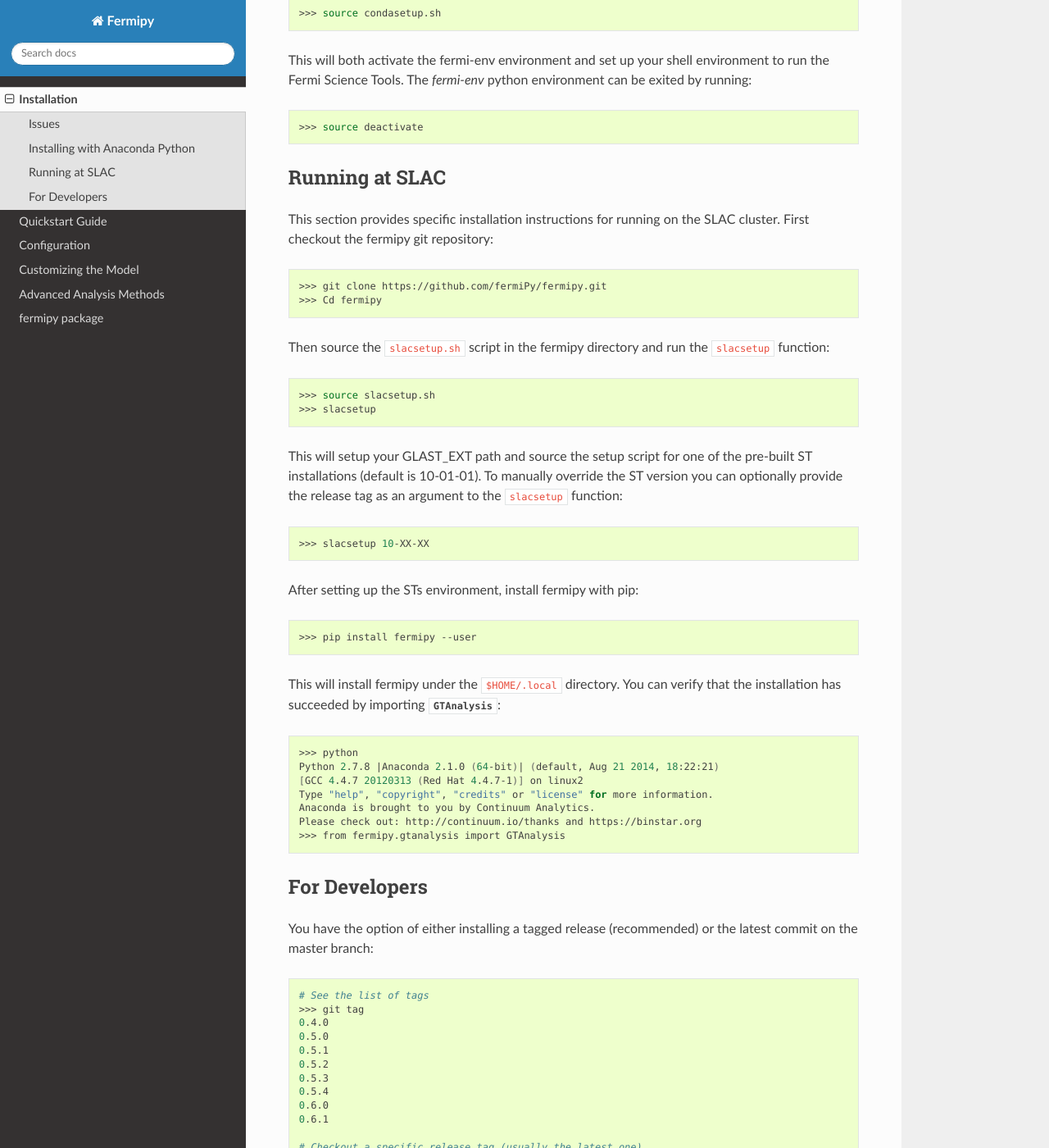
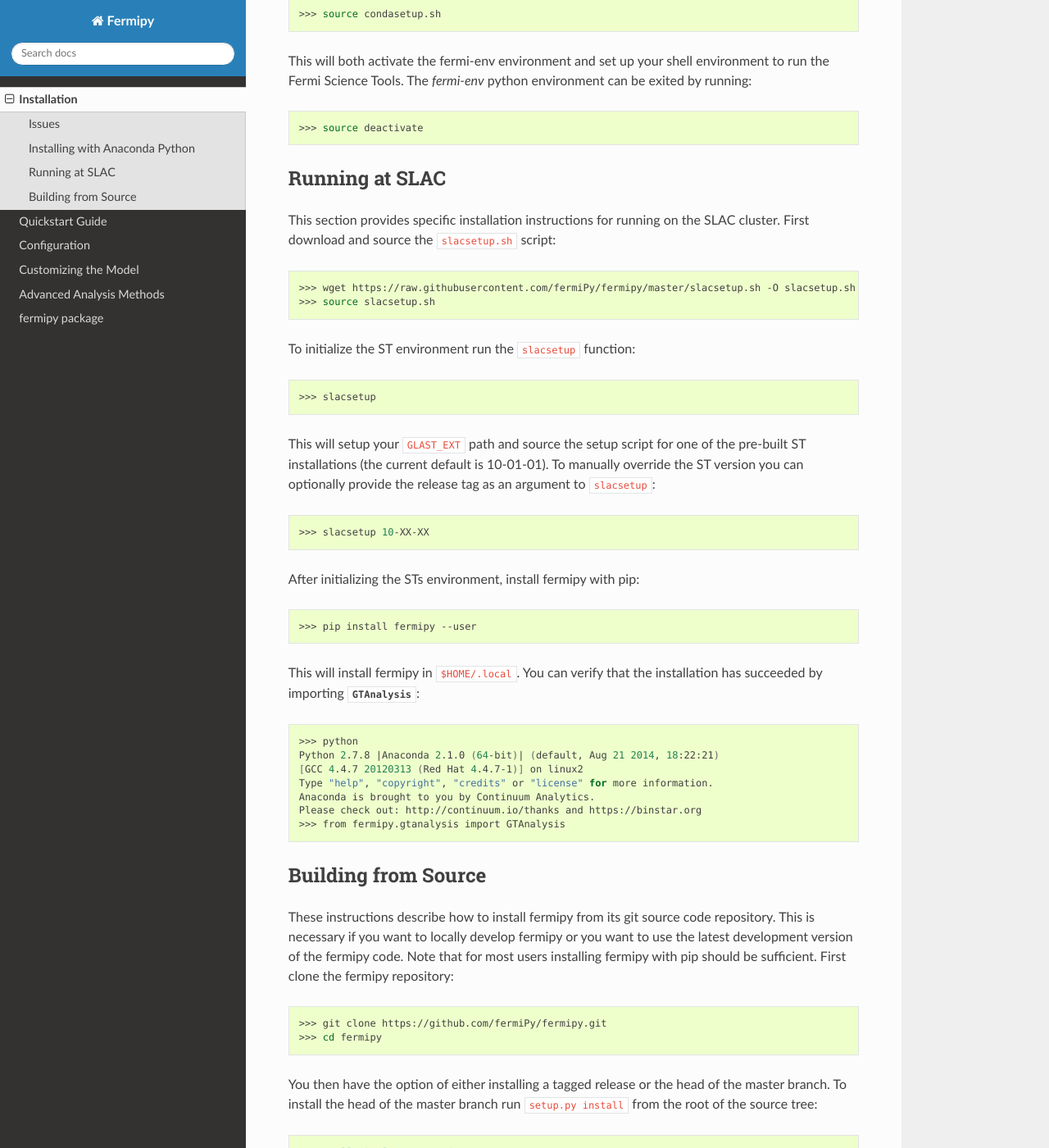
Before and after one commit to fermiPy/fermipy, a Sphinx documentation site: the page built from docs/install.rst, in a window 1280 px wide and 1400 px high, scrolled down 2508 px. Shown: the whole window at 82% size. Built offline with Sphinx 7.4.7 and the Read the Docs theme 2.0.0, drawn with Linux system fonts in a browser that asks for light colours; the version number could not be read and is left out; some of the changed text lies outside the part shown.

Commit message:
Update installation instructions.

```diff
--- a/docs/install.rst
+++ b/docs/install.rst
@@ -53,7 +53,7 @@ Download the latest version of fermiPy from the github repository:
 
    >>> git clone https://github.com/fermiPy/fermipy.git
 
-Run the setup.py script.  This will install the fermiPy package itself
+Run the ``setup.py script``.  This will install the fermiPy package itself
 and its dependencies in your local python environment:
 
 .. code-block:: bash
@@ -150,38 +150,36 @@ Running at SLAC
 ---------------
 
 This section provides specific installation instructions for running
-on the SLAC cluster.  First checkout the fermipy git repository:
+on the SLAC cluster.  First download and source the ``slacsetup.sh`` script:
 
 .. code-block:: bash
 
-   >>> git clone https://github.com/fermiPy/fermipy.git
-   >>> Cd fermipy
+   >>> wget https://raw.githubusercontent.com/fermiPy/fermipy/master/slacsetup.sh -O slacsetup.sh
+   >>> source slacsetup.sh
 
-Then source the ``slacsetup.sh`` script in the fermipy directory and run
-the ``slacsetup`` function:
+To initialize the ST environment run the ``slacsetup`` function:
 
 .. code-block:: bash
 
-   >>> source slacsetup.sh
    >>> slacsetup
 
-This will setup your GLAST_EXT path and source the setup script for
-one of the pre-built ST installations (default is 10-01-01).  To
-manually override the ST version you can optionally provide the
-release tag as an argument to the ``slacsetup`` function:
+This will setup your ``GLAST_EXT`` path and source the setup script
+for one of the pre-built ST installations (the current default is
+10-01-01).  To manually override the ST version you can optionally
+provide the release tag as an argument to ``slacsetup``:
 
 .. code-block:: bash
 
    >>> slacsetup 10-XX-XX
 
-After setting up the STs environment, install fermipy with pip:
+After initializing the STs environment, install fermipy with pip:
 
 .. code-block:: bash
 
    >>> pip install fermipy --user
 
-This will install fermipy under the ``$HOME/.local`` directory.  You
-can verify that the installation has succeeded by importing
+This will install fermipy in ``$HOME/.local``.  You can verify that
+the installation has succeeded by importing
 `~fermipy.gtanalysis.GTAnalysis`:
 
 .. code-block:: bash
@@ -194,15 +192,47 @@ can verify that the installation has succeeded by importing
    Please check out: http://continuum.io/thanks and https://binstar.org
    >>> from fermipy.gtanalysis import GTAnalysis
 
-For Developers
---------------
+.. _gitinstall:
 
-You have the option of either installing a tagged release
-(recommended) or the latest commit on the master branch:
+Building from Source
+--------------------
+
+These instructions describe how to install fermipy from its git source
+code repository.  This is necessary if you want to locally develop
+fermipy or you want to use the latest development version of the
+fermipy code.  Note that for most users installing fermipy with pip
+should be sufficient.  First clone the fermipy repository:
 
 .. code-block:: bash
 
-   # See the list of tags
+   >>> git clone https://github.com/fermiPy/fermipy.git
+   >>> cd fermipy
+
+You then have the option of either installing a tagged release or the
+head of the master branch.  To install the head of the master branch
+run ``setup.py install`` from the root of the source tree:
+
+.. code-block:: bash
+
+   # Install the latest version
+   >>> git checkout master
+   >>> python setup.py install --user
+
+To use your current copy of the code as the working installation run
+``setup.py develop``:
+
+.. code-block:: bash
+
+   # Install a link to your source code installation
+   >>> python setup.py develop --user
+
+This is particularly useful if you are doing active code development.
+
+From the git source code repository you can also install any tagged
+release.  To see the list of release tags use ``git tag``:
+
+.. code-block:: bash
+
    >>> git tag
    0.4.0
    0.5.0
@@ -213,19 +243,11 @@ You have the option of either installing a tagged release
    0.6.0
    0.6.1
 
-   # Checkout a specific release tag (usually the latest one)
-   >>> git checkout X.X.X
-   >>> python setup.py install --user
+To install a specific release tag, run ``git checkout`` with the tag
+name followed by ``setup.py install``:
 
 .. code-block:: bash
 
-   # Install the HEAD of the master branch
-   >>> python setup.py install --user
-
-.. code-block:: bash
-
-   # See the list of tags
-   >>> git tag
-   # Checkout a specific release tag (usually the latest one)
+   # Checkout a specific release tag
    >>> git checkout X.X.X
    >>> python setup.py install --user
```
